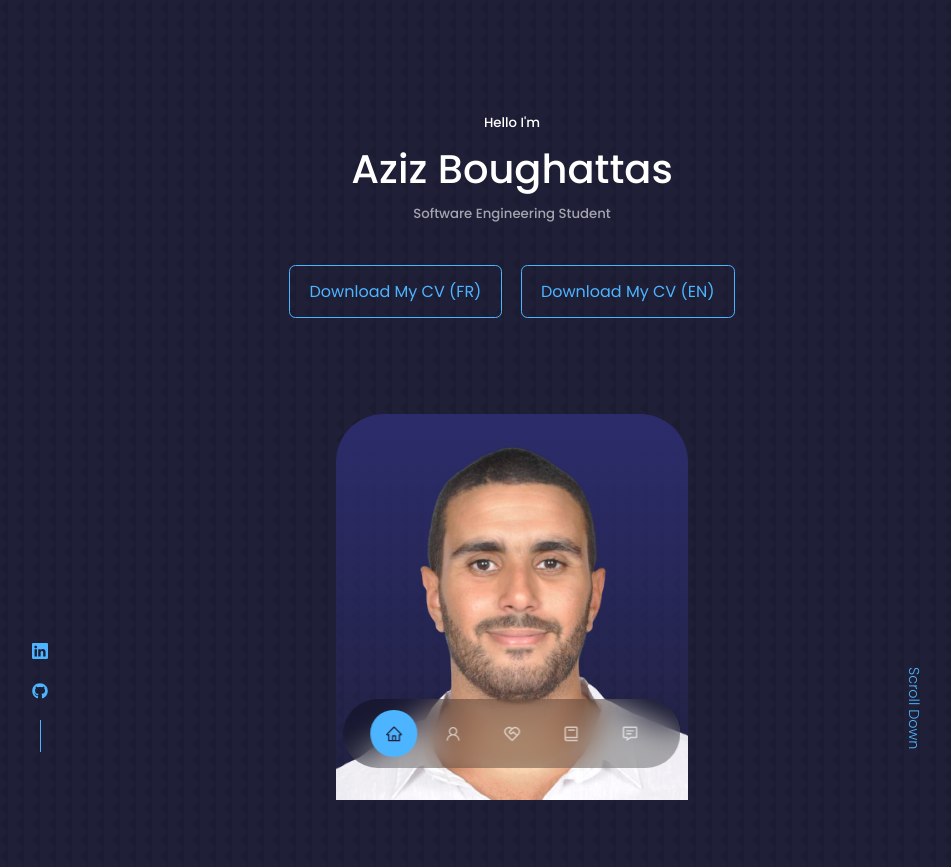
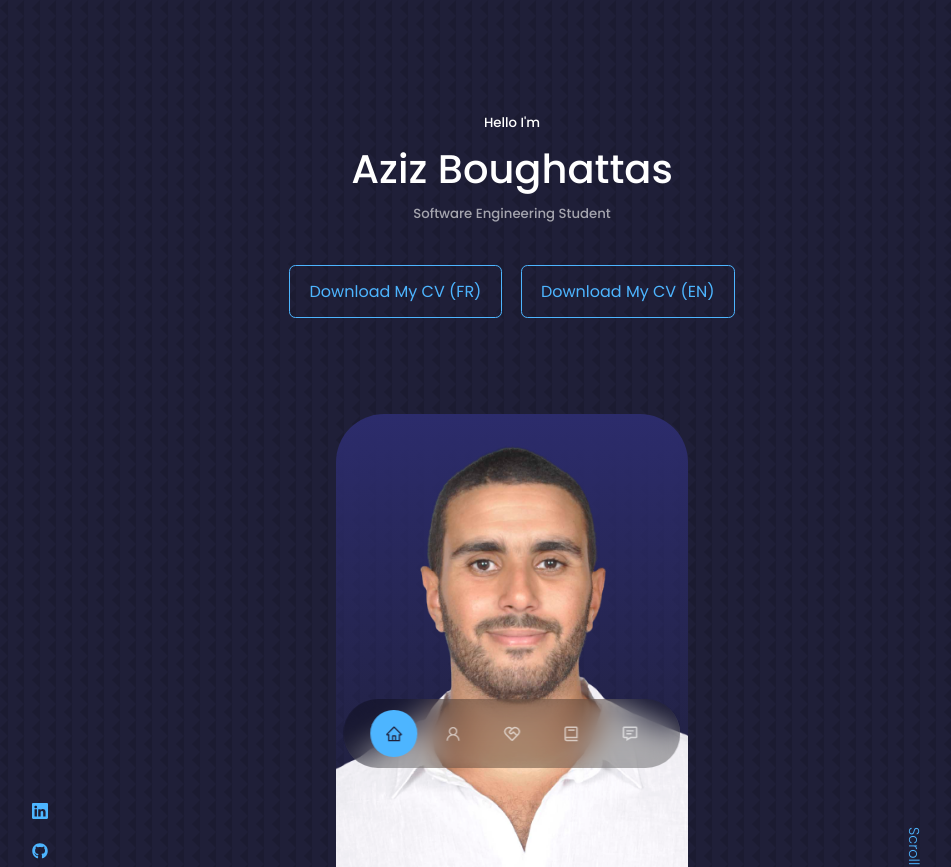
Before and after one commit to AzizBoughattas/Portfolio, a React (Create React App) app: page / in a window 1280 px wide. Shown: the top 867 px of the page, without its empty margins (128-1079 px from the left). Built offline with nearby package versions, Linux system fonts and the light colour scheme.

Commit message:
css changes

```diff
--- a/src/components/header/header.css
+++ b/src/components/header/header.css
@@ -70,6 +70,13 @@ header {
       margin-top: 6rem;
     }
   }
+
+  @media screen and (max-width: 1600px) {
+    header {
+      height: 120vh;
+    }
+  }
+
   /* ============ MEDIA QUERIES (SMALL DEVICES) ================== */
 
   @media screen and (max-width: 600px) {
```
